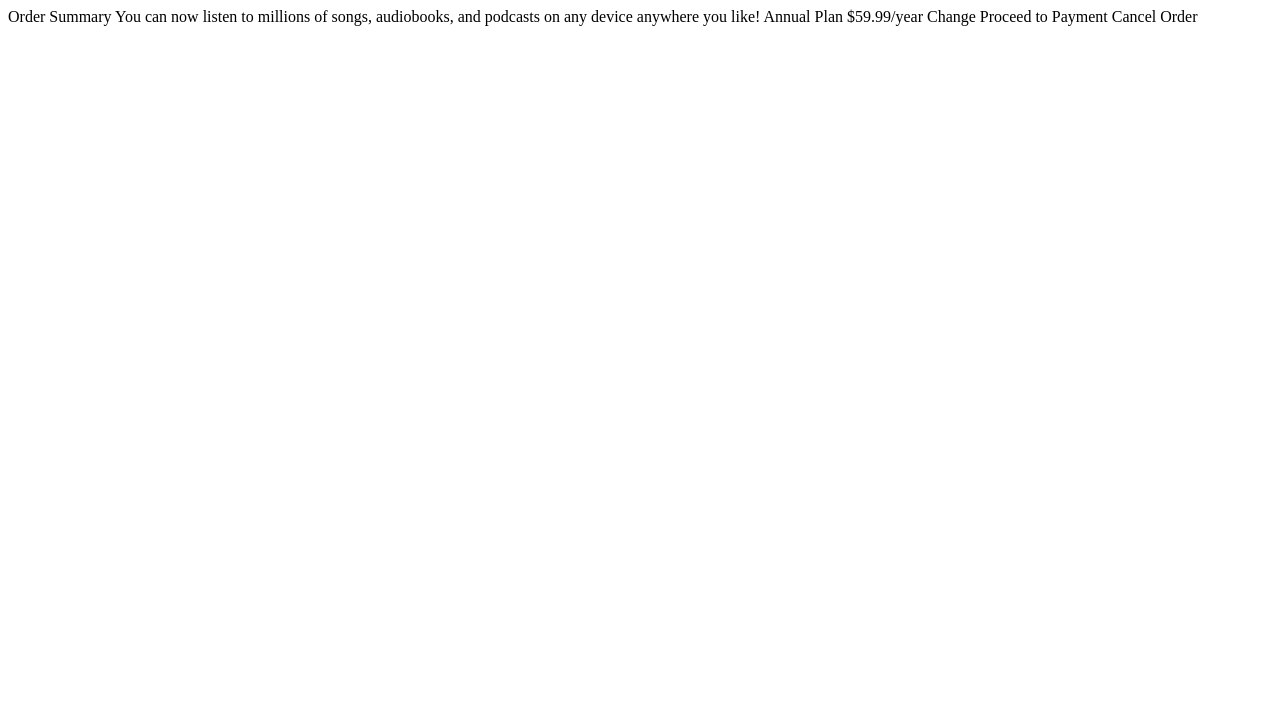
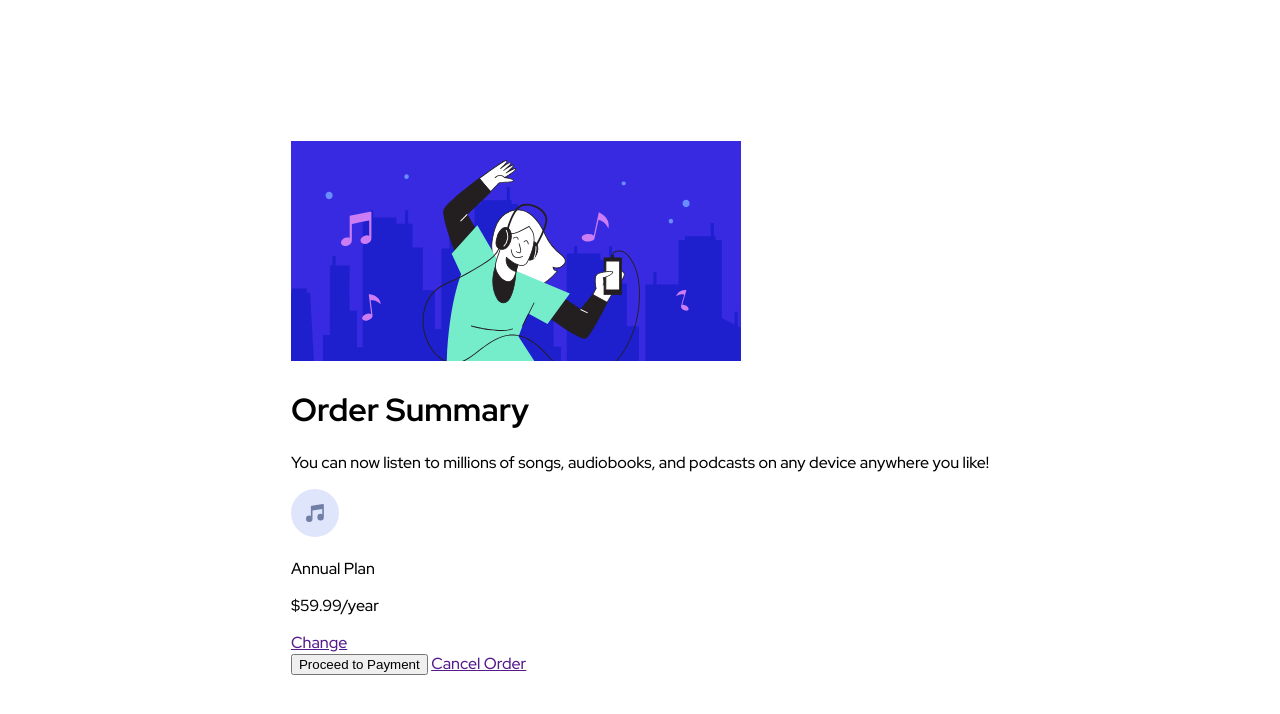
Before and after one commit to lawlawson/order-summary, a plain HTML site: page index.html in a window 1280 px wide. Drawn offline with Linux system fonts and the light colour scheme.

Commit message:
basic setup of text and assets

```diff
--- a/index.html
+++ b/index.html
@@ -1,27 +1,49 @@
 <!DOCTYPE html>
 <html lang="en">
-<head>
-  <meta charset="UTF-8">
-  <meta name="viewport" content="width=device-width, initial-scale=1.0"> <!-- displays site properly based on user's device -->
+  <head>
+    <meta charset="UTF-8" />
+    <meta name="viewport" content="width=device-width, initial-scale=1.0" />
+    <!-- displays site properly based on user's device -->
 
-  <link rel="icon" type="image/png" sizes="32x32" href="./images/favicon-32x32.png">
-
-  <title>Order summary card</title>
-</head>
-<body>
-
-  Order Summary
-
-  You can now listen to millions of songs, audiobooks, and podcasts on any
-  device anywhere you like!
-
-  Annual Plan
-  $59.99/year
-
-  Change
-
-  Proceed to Payment
-  Cancel Order
-
-</body>
+    <link
+      rel="icon"
+      type="image/png"
+      sizes="32x32"
+      href="./images/favicon-32x32.png"
+    />
+    <link rel="preconnect" href="https://fonts.googleapis.com" />
+    <link rel="preconnect" href="https://fonts.gstatic.com" crossorigin />
+    <link
+      href="https://fonts.googleapis.com/css2?family=Red+Hat+Display:wght@500;700;900&display=swap"
+      rel="stylesheet"
+    />
+    <link rel="stylesheet" href="/style.css" />
+    <title>Order summary card</title>
+  </head>
+  <body>
+    <main class="container">
+      <div class="header-image">
+        <img src="/images/illustration-hero.svg" alt="" />
+      </div>
+      <div class="order-summary">
+        <h1>Order Summary</h1>
+        <p>
+          You can now listen to millions of songs, audiobooks, and podcasts on
+          any device anywhere you like!
+        </p>
+      </div>
+      <div class="annual-plan">
+        <img src="/images/icon-music.svg" alt="" />
+        <div>
+          <p>Annual Plan</p>
+          <p>$59.99/year</p>
+        </div>
+        <a href="">Change</a>
+      </div>
+      <div>
+        <button>Proceed to Payment</button>
+        <a href="">Cancel Order</a>
+      </div>
+    </main>
+  </body>
 </html>
--- /dev/null
+++ b/reset.css
@@ -0,0 +1,69 @@
+/*
+  1. Use a more-intuitive box-sizing model.
+*/
+*,
+*::before,
+*::after {
+  box-sizing: border-box;
+}
+/*
+  2. Remove default margin
+*/
+* {
+  margin: 0;
+}
+/*
+  3. Allow percentage-based heights in the application
+*/
+html,
+body {
+  height: 100%;
+}
+/*
+  Typographic tweaks!
+  4. Add accessible line-height
+  5. Improve text rendering
+*/
+body {
+  line-height: 1.5;
+  -webkit-font-smoothing: antialiased;
+}
+/*
+  6. Improve media defaults
+*/
+img,
+picture,
+video,
+canvas,
+svg {
+  display: block;
+  max-width: 100%;
+}
+/*
+  7. Remove built-in form typography styles
+*/
+input,
+button,
+textarea,
+select {
+  font: inherit;
+}
+/*
+  8. Avoid text overflows
+*/
+p,
+h1,
+h2,
+h3,
+h4,
+h5,
+h6 {
+  overflow-wrap: break-word;
+}
+/*
+  9. Create a root stacking context
+*/
+#root,
+#__next {
+  isolation: isolate;
+}
--- a/style.css
+++ b/style.css
@@ -0,0 +1,28 @@
+:root {
+  --clr-pale-blue: hsl(225, 100%, 94%);
+  --clr-bright-blue: hsl(245, 75%, 52%);
+
+  --clr-very-pale-blue: hsl(225, 100%, 98%);
+  --clr-desaturated-blue: hsl(224, 23%, 55%);
+  --clr-blue: hsl(223, 47%, 23%);
+
+  --fs: 16px;
+
+  --ff-bold: 700;
+  --ff-black: 900;
+}
+
+body {
+  display: flex;
+  min-height: 100vh;
+  place-content: center;
+  font-family: 'Red Hat Display', sans-serif;
+}
+
+.container {
+  display: flex;
+  margin: auto;
+  flex-direction: column;
+  overflow: hidden;
+  max-width: 1440px;
+}
```
